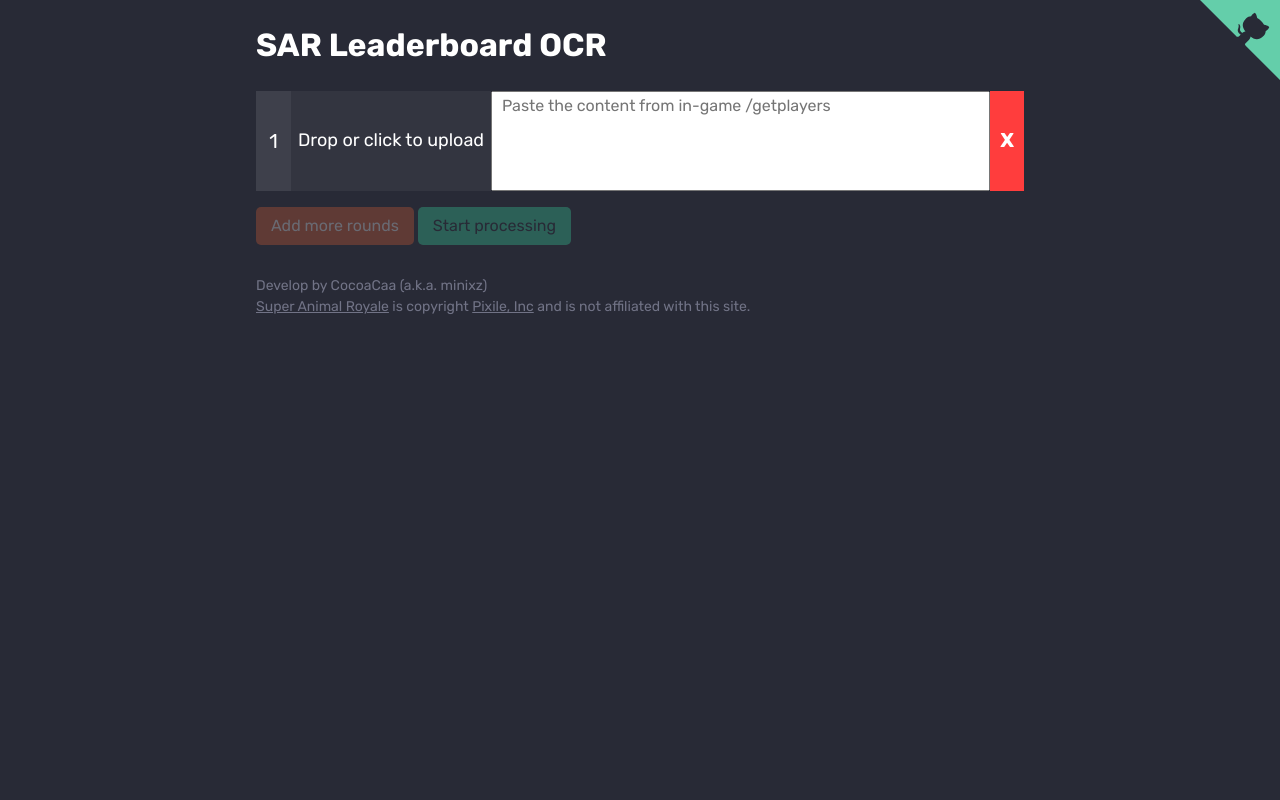
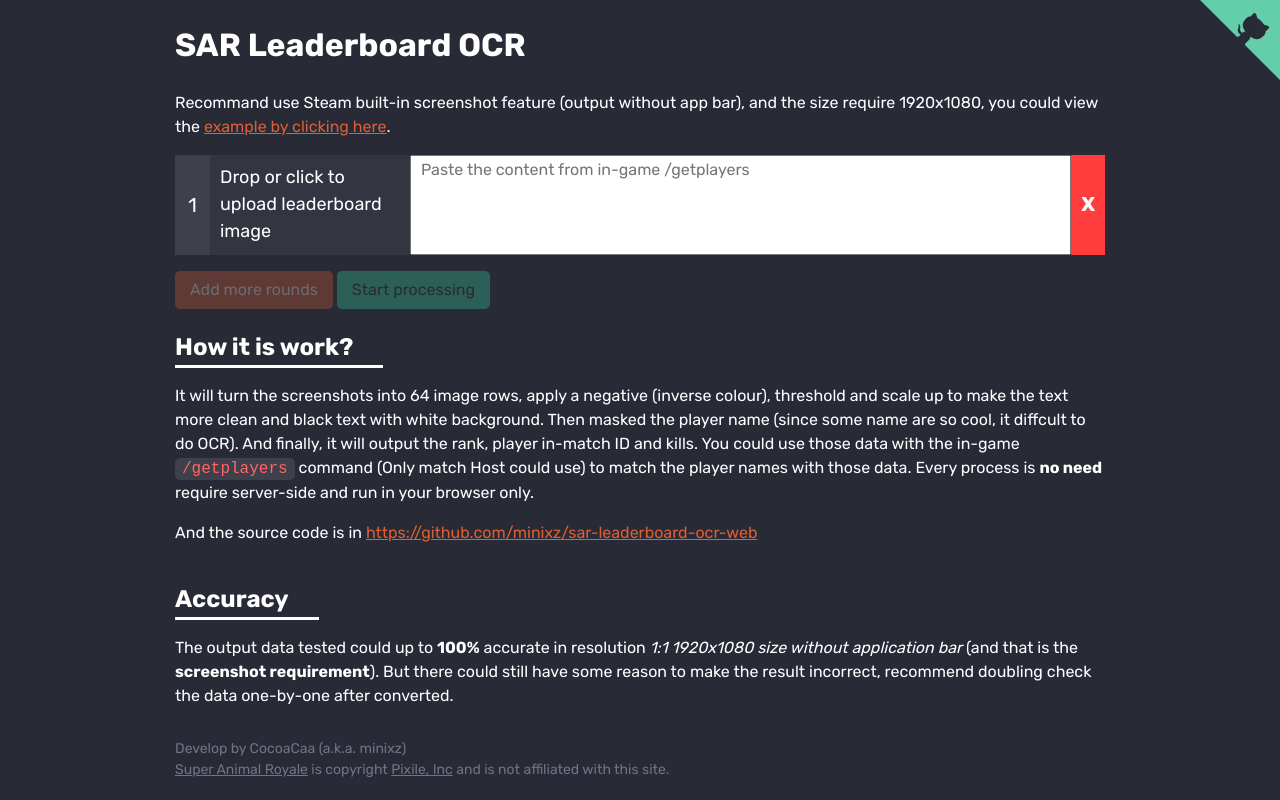
Before and after one commit to CocoaCaa/sar-leaderboard-ocr-web, a Svelte app: page / in a window 1280 px wide. Built offline with nearby package versions, Linux system fonts and the light colour scheme.

Commit message:
feat: keep inputs when restart

```diff
--- a/src/App.svelte
+++ b/src/App.svelte
@@ -1,16 +1,13 @@
 <script lang="ts">
     import GitHubCorner from './components/GitHubCorner.svelte';
-    import Landing from './components/Landing.svelte';
-    import Ocr from './components/Ocr.svelte';
     import MultiOcrLanding from './components/MultiOcrLanding.svelte';
     import type { OcrInput } from './types';
     import MultiOcrProcessing from './components/MultiOcrProcessing.svelte';
 
     let isInOcrProcess = false;
-    let inputs: OcrInput[];
+    let inputs: OcrInput[] = [{ players: '' }];
 
-    function handleSubmit(ev: CustomEvent<OcrInput[]>) {
-        inputs = ev.detail;
+    function handleSubmit() {
         isInOcrProcess = true;
     }
 
@@ -25,7 +22,7 @@
     {#if isInOcrProcess}
         <MultiOcrProcessing {inputs} on:restart={handleRestart} />
     {:else}
-        <MultiOcrLanding on:submit={handleSubmit} />
+        <MultiOcrLanding bind:inputs on:submit={handleSubmit} />
     {/if}
 </main>
 <footer class="page-footer">
@@ -69,7 +66,8 @@
 
     main {
         margin: 0 auto;
-        max-width: 768px;
+        padding: 0 15px;
+        max-width: 960px;
     }
 
     fieldset {
@@ -132,7 +130,8 @@
         margin-top: 30px;
         margin-left: auto;
         margin-right: auto;
-        max-width: 768px;
+        max-width: 960px;
+        padding: 0 15px;
 
         p {
             margin-top: 0;
--- a/src/components/MultiOcrLanding.svelte
+++ b/src/components/MultiOcrLanding.svelte
@@ -5,7 +5,7 @@
     import MultiOcrLandingInputItem from './MultiOcrLandingInputItem.svelte';
 
     const dispatch = createEventDispatcher();
-    let inputs: OcrInput[] = [{ players: '' }];
+    export let inputs: OcrInput[];
     let isValid = false;
 
     function handleAddRound() {
@@ -40,7 +40,7 @@
     }
 
     function handleStartProcessing() {
-        dispatch('submit', inputs);
+        dispatch('submit');
     }
 
     $: {
@@ -49,6 +49,10 @@
 </script>
 
 <div>
+    <p>
+        Recommand use Steam built-in screenshot feature (output without app bar), and the size require 1920x1080, you
+        could view the <a href="/example-input.jpg" target="_blank">example by clicking here</a>.
+    </p>
     <ul class="input-list">
         {#each inputs as input, idx}
             <MultiOcrLandingInputItem
@@ -60,10 +64,34 @@
             />
         {/each}
     </ul>
-    <button type="button" on:click={handleAddRound} disabled={!isValid}>Add more rounds</button>
-    <button class="btn-success" type="button" on:click={handleStartProcessing} disabled={!isValid}
-        >Start processing</button
-    >
+    <div>
+        <button type="button" on:click={handleAddRound} disabled={!isValid}>Add more rounds</button>
+        <button class="btn-success" type="button" on:click={handleStartProcessing} disabled={!isValid}
+            >Start processing</button
+        >
+    </div>
+    <h2>How it is work?</h2>
+    <p>
+        It will turn the screenshots into 64 image rows, apply a negative (inverse colour), threshold and scale up to
+        make the text more clean and black text with white background. Then masked the player name (since some name are
+        so cool, it diffcult to do OCR). And finally, it will output the rank, player in-match ID and kills. You could
+        use those data with the in-game <code>/getplayers</code> command (Only match Host could use) to match the player
+        names with those data. Every process is <strong>no need</strong> require server-side and run in your browser only.
+    </p>
+    <p>
+        And the source code is in
+        <a href="https://github.com/minixz/sar-leaderboard-ocr-web" target="_blank"
+            >https://github.com/minixz/sar-leaderboard-ocr-web</a
+        >
+    </p>
+    <h2>Accuracy</h2>
+
+    <p>
+        The output data tested could up to <strong>100%</strong> accurate in resolution
+        <i>1:1 1920x1080 size without application bar</i>
+        (and that is the <strong>screenshot requirement</strong>). But there could still have some reason to make the
+        result incorrect, recommend doubling check the data one-by-one after converted.
+    </p>
 </div>
 
 <style lang="scss">
--- a/src/components/MultiOcrLandingInputItem.svelte
+++ b/src/components/MultiOcrLandingInputItem.svelte
@@ -58,7 +58,7 @@
         on:dragleave|preventDefault={handleDragLeave}
         on:dragend|preventDefault={handleDragLeave}
     >
-        Drop or click to upload
+        Drop or click to upload leaderboard image
         <input class="upload-drop-zone__input" type="file" on:change={handleFileClick} />
     </label>
     <textarea
@@ -115,6 +115,7 @@
         justify-content: center;
         font-size: 18px;
         background-size: cover;
+        padding: 10px;
     }
 
     .upload-drop-zone__input {
```
